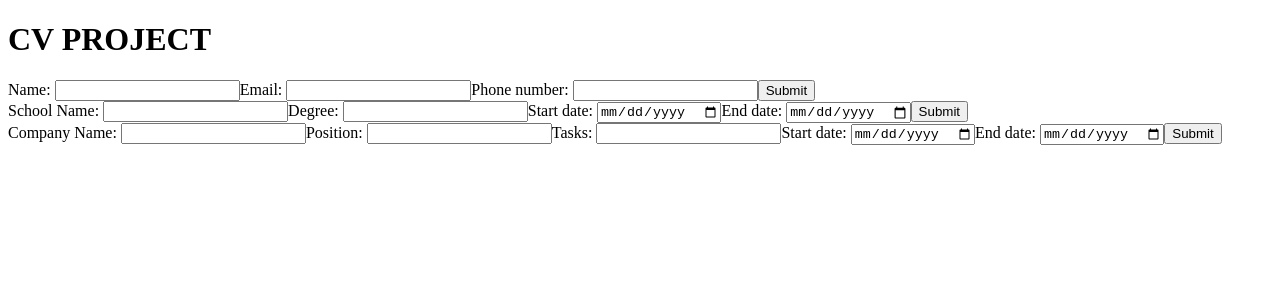
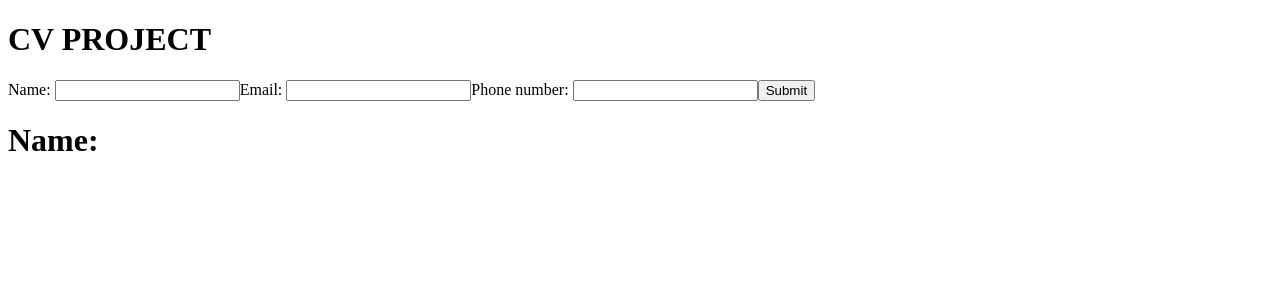
Before and after one commit to joshuaobare/cv-project, a React (Create React App) app: page / in a window 1280 px wide. Shown: the top 300 px of the page. Built offline with nearby package versions, Linux system fonts and the light colour scheme; the HTML template or start-up script is replaced by a standard one.

Commit message:
user name will now be displayed in the Overview Component

```diff
--- a/src/App.js
+++ b/src/App.js
@@ -1,22 +1,52 @@
 import React , {Component} from 'react';
 import General from './components/GeneralInfo';
-import Education from './components/Education';
-import Experience from './components/Experience';
+//import Education from './components/Education';
+//import Experience from './components/Experience';
+import Overview from './components/Overview';
 
 class App extends Component {
   constructor() {
     super()
+
+    this.state = {
+      name:{text: ""}
+
+  }
+
+  this.handleChange = this.handleChange.bind(this)
+  this.onSubmitName = this.onSubmitName.bind(this)
+  }
+
+  handleChange = (e) => {
+    this.setState({
+      name: {
+        text: e.target.value
+      }
+    })
+  }
+
+  onSubmitName = (e) => {
+    e.preventDefault()
+    this.setState({
+      name : {
+        text: ""
+      }
+    })
   }
 
 
 
   render() {
+
+    //const {name} = this.state
+
     return (
       <div className="App">
         <h1>CV PROJECT</h1>
-        <General />
-        <Education />
-        <Experience />
+        <General onChange={this.handleChange} value={this.state.name.text} onSubmitName={this.onSubmitName}  />
+        {/*<Education />
+        <Experience />*/ }
+        <Overview names = {this.state.name.text}/>
       </div>
     );
   }
--- a/src/components/GeneralInfo.js
+++ b/src/components/GeneralInfo.js
@@ -1,17 +1,17 @@
 import React , {Component} from 'react';
-
+//import App from '../App';
 
 class General extends Component {
-    constructor() {
-        super()
-    }
 
     render(){
+
+        const {value , onChange , onSubmitName} = this.props
+
         return (
             <div>
-                <form>
+                <form onSubmit={onSubmitName} >
                     <label htmlFor="name">Name: </label>
-                    <input type="text" id="name"/>
+                    <input onChange={onChange} value={value} type="text" id="name"/>
                     <label htmlFor="email">Email: </label>
                     <input type="email" id="email"/>
                     <label htmlFor="number">Phone number: </label>
--- /dev/null
+++ b/src/components/Overview.js
@@ -0,0 +1,21 @@
+import React , {Component} from 'react';
+
+
+class Overview extends Component {
+    constructor(props) {
+        super(props)
+    }
+
+    render(){
+
+        return (
+            <div>
+                <h1>Name: {this.props.names}</h1>
+
+            </div>
+        )
+    }
+
+}
+
+export default Overview
```
